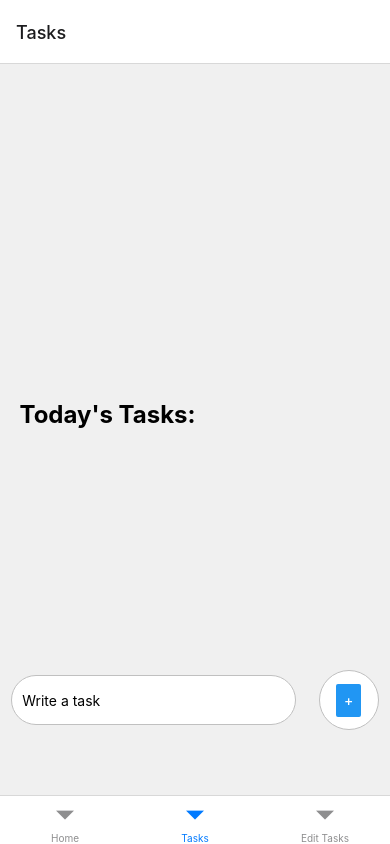
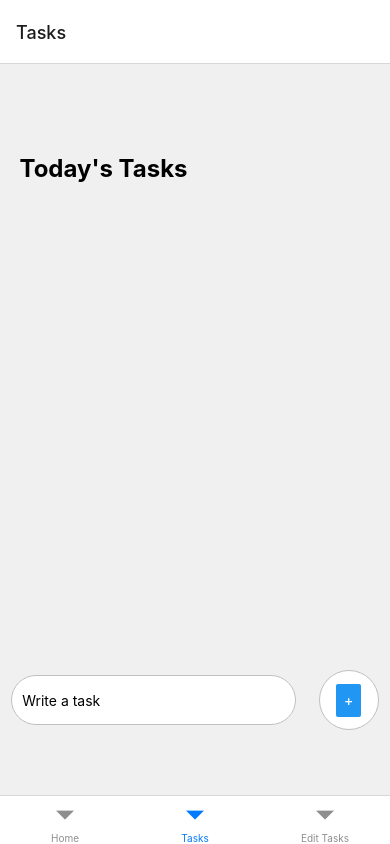
Before and after one commit to sherenaLIM/ReactJS-Mobile-EX02, a React Native app: screen /Tasks in a window 390 px wide. Built offline with nearby package versions, Linux system fonts and the light colour scheme.

Commit message:
restyle tasks screen

```diff
--- a/screens/TaskScreen.js
+++ b/screens/TaskScreen.js
@@ -39,7 +39,7 @@ export default function TaskScreen() {
     <View style={styles.container}>
       <StatusBar style='auto' />
         <View style={styles.tasksWrapper}>
-          <Text style={styles.sectionTitle}>Today's Tasks:</Text>
+          <Text style={styles.sectionTitle}>Today's Tasks</Text>
             <View style={styles.items}>
               {renderEntries()}
             </View>
@@ -70,7 +70,8 @@ const styles = StyleSheet.create({
         flex: 1,
         backgroundColor: "#f0f0f0",
         alignItems: "center",
-        justifyContent: "center",
+        justifyContent: "flex-start",
+        paddingTop: 70,
     },
     textInput: {
         borderWidth: 1.5,
@@ -91,13 +92,15 @@ const styles = StyleSheet.create({
     sectionTitle:{
         fontSize: 24,
         fontWeight: "bold",
-        marginBottom: 10,
+        marginBottom: 20,
+        position: "absolute", // position the title absolutely
     },
     items:{
         marginTop:20,
     },
     tasksWrapper:{
         width:"90%",
+        paddingTop: 20
     },
     writeTaskWrapper:{
         width:"90%",
```
